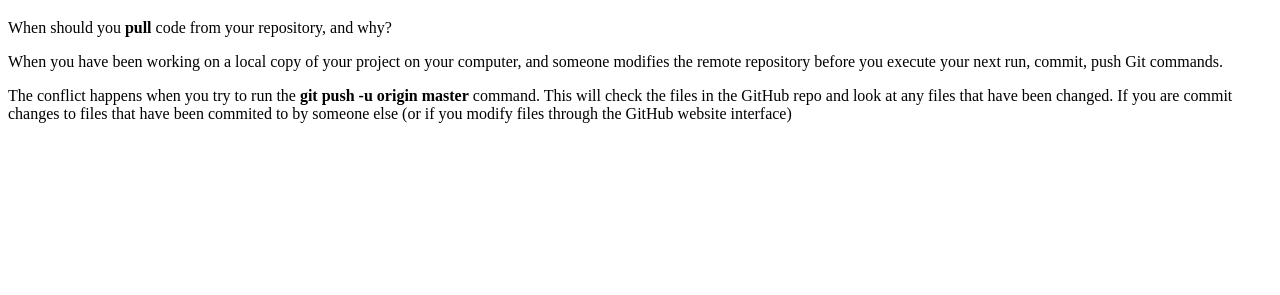
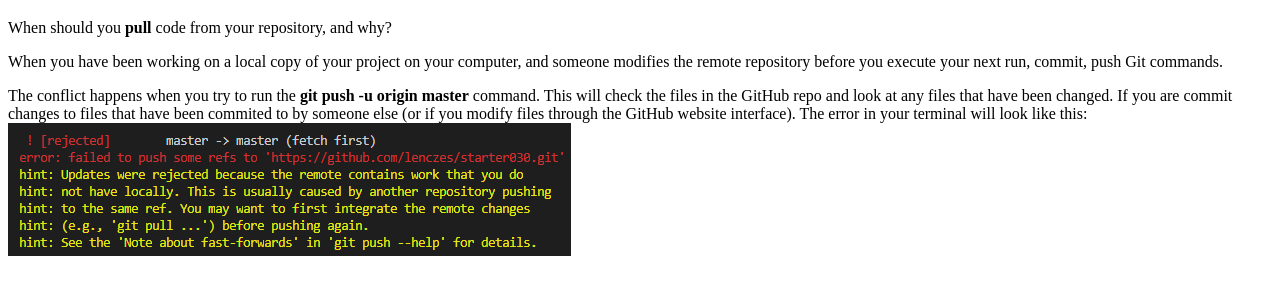
Before and after one commit to lenczes/starter030, a plain HTML site: page index.html in a window 1280 px wide. Shown: the part 61-356 px from the top of the page. Drawn offline with Linux system fonts and the light colour scheme.

Commit message:
Updating tutorial content added to the page.

```diff
--- a/index.html
+++ b/index.html
@@ -10,6 +10,6 @@
     <h1>When to Pull From GitHub?</h1>
     <p>When should you <strong>pull</strong> code from your repository, and why?</p>
     <p>When you have been working on a local copy of your project on your computer, and someone modifies the remote repository before you execute your next run, commit, push  Git commands.</p>
-    <p>The conflict happens when you try to run the <strong>git push -u origin master</strong> command.  This will check the files in the GitHub repo and look at any files that have been changed. If you are commit changes to files that have been commited to by someone else (or if you modify files through the GitHub website interface)</p>
+    <p>The conflict happens when you try to run the <strong>git push -u origin master</strong> command.  This will check the files in the GitHub repo and look at any files that have been changed. If you are commit changes to files that have been commited to by someone else (or if you modify files through the GitHub website interface).  The error in your terminal will look like this: <img src="./conflict-message.png" alt="conflict error message in the console."/></p>
 </body>
 </html>
```
Also changed, not shown: conflict-message.png (added).
